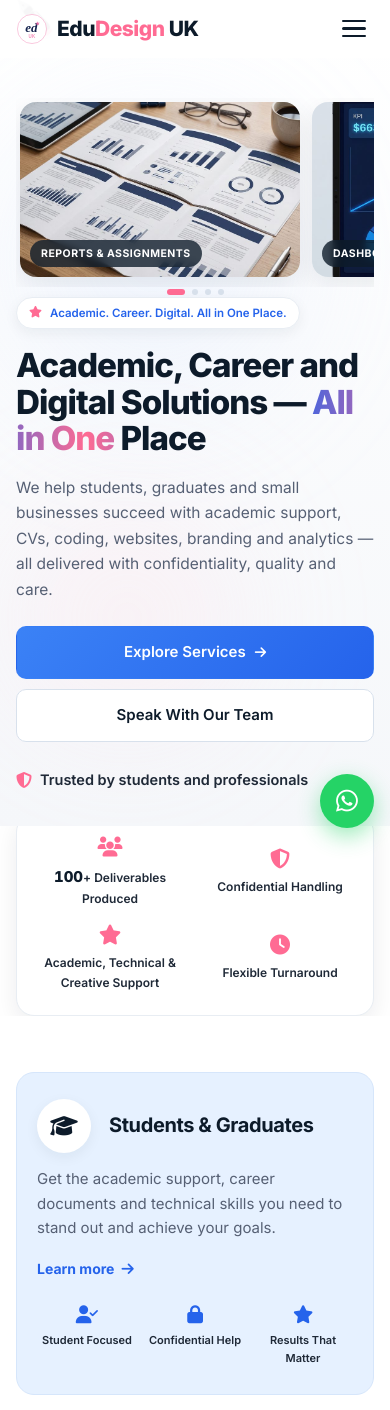
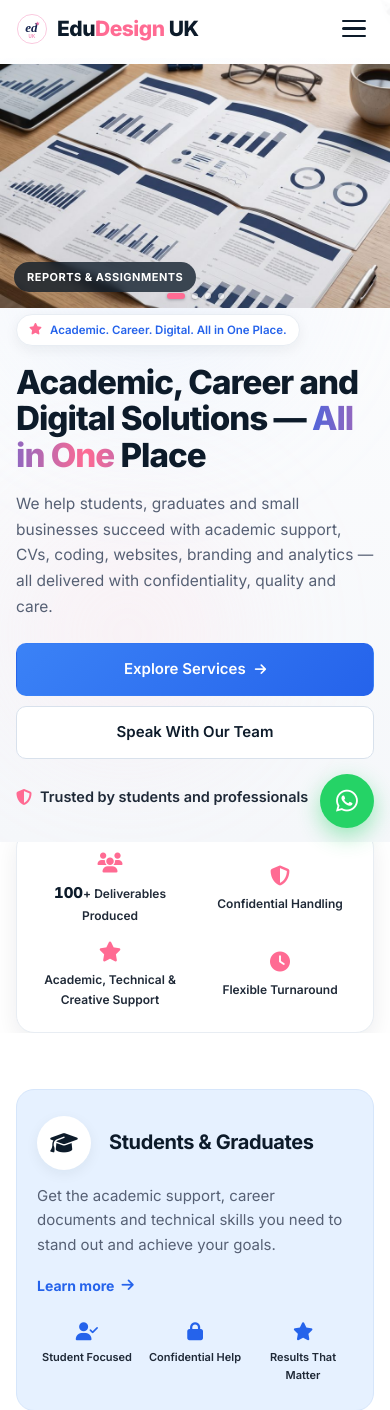
Before and after one commit to Noor1427/Edudesign-website, a Flask app: page / in a window 390 px wide. Shown: the top 1410 px of the page. Run offline with Flask 3, Linux system fonts and the light colour scheme.

Commit message:
Full-bleed top image banner on mobile; pen now weaves across whole page through section gaps (text-safe routing); cache v15
Co-Authored-By: Claude Fable 5 <noreply@anthropic.com>

```diff
--- a/index.html
+++ b/index.html
@@ -16,7 +16,7 @@
   <meta property="og:image" content="https://edudesign-pink.vercel.app/static/images/og-image.svg" />
   <meta name="twitter:card" content="summary_large_image" />
   <link rel="icon" type="image/svg+xml" href="/static/images/logo-circle.svg" />
-  <link rel="stylesheet" href="/static/css/style.css?v=14" />
+  <link rel="stylesheet" href="/static/css/style.css?v=15" />
   <link rel="preconnect" href="https://fonts.googleapis.com" />
   <link rel="preconnect" href="https://fonts.gstatic.com" crossorigin />
   <link href="https://fonts.googleapis.com/css2?family=Inter:wght@400;500;600;700;800&display=swap" rel="stylesheet" />
@@ -63,7 +63,7 @@
     <span class="sp-blob sp-b2"></span>
     <span class="sp-blob sp-b3"></span>
     <span class="sp-rings"></span>
-    <img class="splash-logo" src="/static/images/ed-logo.svg?v=14" alt="EduDesign UK" width="180" height="180" />
+    <img class="splash-logo" src="/static/images/ed-logo.svg?v=15" alt="EduDesign UK" width="180" height="180" />
     <p class="splash-hint">swipe to enter</p>
   </div>
 
@@ -371,8 +371,8 @@
 
   <a href="#" class="floating-whatsapp wa-link" data-msg="general" aria-label="Message EduDesign UK on WhatsApp"><i class="fa-brands fa-whatsapp"></i><span class="floating-tooltip">Message EduDesign UK</span></a>
 
-  <script src="/static/data/config.js?v=14"></script>
-  <script src="/static/data/feedback.js?v=14"></script>
-  <script src="/static/js/main.js?v=14"></script>
+  <script src="/static/data/config.js?v=15"></script>
+  <script src="/static/data/feedback.js?v=15"></script>
+  <script src="/static/js/main.js?v=15"></script>
 </body>
 </html>
--- a/policies/academic-integrity.html
+++ b/policies/academic-integrity.html
@@ -8,7 +8,7 @@
 <meta name="description" content="How EduDesign UK supports learning responsibly." />
 <link rel="canonical" href="https://edudesign-pink.vercel.app/policies/academic-integrity.html" />
 <link rel="icon" type="image/svg+xml" href="/static/images/logo-circle.svg" />
-<link rel="stylesheet" href="/static/css/style.css?v=14" />
+<link rel="stylesheet" href="/static/css/style.css?v=15" />
 <link rel="preconnect" href="https://fonts.googleapis.com" /><link rel="preconnect" href="https://fonts.gstatic.com" crossorigin />
 <link href="https://fonts.googleapis.com/css2?family=Inter:wght@400;500;600;700;800&display=swap" rel="stylesheet" />
 </head>
--- a/policies/confidentiality.html
+++ b/policies/confidentiality.html
@@ -8,7 +8,7 @@
 <meta name="description" content="How EduDesign UK keeps your information and work private." />
 <link rel="canonical" href="https://edudesign-pink.vercel.app/policies/confidentiality.html" />
 <link rel="icon" type="image/svg+xml" href="/static/images/logo-circle.svg" />
-<link rel="stylesheet" href="/static/css/style.css?v=14" />
+<link rel="stylesheet" href="/static/css/style.css?v=15" />
 <link rel="preconnect" href="https://fonts.googleapis.com" /><link rel="preconnect" href="https://fonts.gstatic.com" crossorigin />
 <link href="https://fonts.googleapis.com/css2?family=Inter:wght@400;500;600;700;800&display=swap" rel="stylesheet" />
 </head>
--- a/policies/cookies.html
+++ b/policies/cookies.html
@@ -8,7 +8,7 @@
 <meta name="description" content="How EduDesign UK uses cookies and similar technologies." />
 <link rel="canonical" href="https://edudesign-pink.vercel.app/policies/cookies.html" />
 <link rel="icon" type="image/svg+xml" href="/static/images/logo-circle.svg" />
-<link rel="stylesheet" href="/static/css/style.css?v=14" />
+<link rel="stylesheet" href="/static/css/style.css?v=15" />
 <link rel="preconnect" href="https://fonts.googleapis.com" /><link rel="preconnect" href="https://fonts.gstatic.com" crossorigin />
 <link href="https://fonts.googleapis.com/css2?family=Inter:wght@400;500;600;700;800&display=swap" rel="stylesheet" />
 </head>
--- a/policies/feedback.html
+++ b/policies/feedback.html
@@ -8,7 +8,7 @@
 <meta name="description" content="How EduDesign UK handles feedback and reviews." />
 <link rel="canonical" href="https://edudesign-pink.vercel.app/policies/feedback.html" />
 <link rel="icon" type="image/svg+xml" href="/static/images/logo-circle.svg" />
-<link rel="stylesheet" href="/static/css/style.css?v=14" />
+<link rel="stylesheet" href="/static/css/style.css?v=15" />
 <link rel="preconnect" href="https://fonts.googleapis.com" /><link rel="preconnect" href="https://fonts.gstatic.com" crossorigin />
 <link href="https://fonts.googleapis.com/css2?family=Inter:wght@400;500;600;700;800&display=swap" rel="stylesheet" />
 </head>
--- a/policies/privacy.html
+++ b/policies/privacy.html
@@ -8,7 +8,7 @@
 <meta name="description" content="How EduDesign UK collects, uses and protects your personal information." />
 <link rel="canonical" href="https://edudesign-pink.vercel.app/policies/privacy.html" />
 <link rel="icon" type="image/svg+xml" href="/static/images/logo-circle.svg" />
-<link rel="stylesheet" href="/static/css/style.css?v=14" />
+<link rel="stylesheet" href="/static/css/style.css?v=15" />
 <link rel="preconnect" href="https://fonts.googleapis.com" /><link rel="preconnect" href="https://fonts.gstatic.com" crossorigin />
 <link href="https://fonts.googleapis.com/css2?family=Inter:wght@400;500;600;700;800&display=swap" rel="stylesheet" />
 </head>
--- a/policies/refund.html
+++ b/policies/refund.html
@@ -8,7 +8,7 @@
 <meta name="description" content="When and how refunds apply for EduDesign UK services." />
 <link rel="canonical" href="https://edudesign-pink.vercel.app/policies/refund.html" />
 <link rel="icon" type="image/svg+xml" href="/static/images/logo-circle.svg" />
-<link rel="stylesheet" href="/static/css/style.css?v=14" />
+<link rel="stylesheet" href="/static/css/style.css?v=15" />
 <link rel="preconnect" href="https://fonts.googleapis.com" /><link rel="preconnect" href="https://fonts.gstatic.com" crossorigin />
 <link href="https://fonts.googleapis.com/css2?family=Inter:wght@400;500;600;700;800&display=swap" rel="stylesheet" />
 </head>
--- a/policies/revision.html
+++ b/policies/revision.html
@@ -8,7 +8,7 @@
 <meta name="description" content="How revisions work for EduDesign UK deliverables." />
 <link rel="canonical" href="https://edudesign-pink.vercel.app/policies/revision.html" />
 <link rel="icon" type="image/svg+xml" href="/static/images/logo-circle.svg" />
-<link rel="stylesheet" href="/static/css/style.css?v=14" />
+<link rel="stylesheet" href="/static/css/style.css?v=15" />
 <link rel="preconnect" href="https://fonts.googleapis.com" /><link rel="preconnect" href="https://fonts.gstatic.com" crossorigin />
 <link href="https://fonts.googleapis.com/css2?family=Inter:wght@400;500;600;700;800&display=swap" rel="stylesheet" />
 </head>
--- a/policies/terms.html
+++ b/policies/terms.html
@@ -8,7 +8,7 @@
 <meta name="description" content="The terms that apply when you use EduDesign UK services." />
 <link rel="canonical" href="https://edudesign-pink.vercel.app/policies/terms.html" />
 <link rel="icon" type="image/svg+xml" href="/static/images/logo-circle.svg" />
-<link rel="stylesheet" href="/static/css/style.css?v=14" />
+<link rel="stylesheet" href="/static/css/style.css?v=15" />
 <link rel="preconnect" href="https://fonts.googleapis.com" /><link rel="preconnect" href="https://fonts.gstatic.com" crossorigin />
 <link href="https://fonts.googleapis.com/css2?family=Inter:wght@400;500;600;700;800&display=swap" rel="stylesheet" />
 </head>
--- a/static/css/style.css
+++ b/static/css/style.css
@@ -796,7 +796,7 @@ section{padding:72px 0}
 /* ── phones: hide the decorative hero collage, tidy hero ── */
 @media (max-width:600px){
   .collage{display:none}
-  .hero{padding:98px 0 34px}
+  .hero{padding:64px 0 34px}
   .hero-inner{gap:0}
   .hero-pill{font-size:11.5px;padding:7px 12px;margin-bottom:18px;white-space:normal;line-height:1.4}
   .hero-title{font-size:clamp(30px,8.5vw,40px)}
@@ -874,21 +874,21 @@ section{padding:72px 0}
 /* ════════ MOBILE TOP IMAGE SHOWCASE ════════ */
 .mob-show{display:none}
 @media (max-width:600px){
-  .mob-show{display:block;order:-1;margin-bottom:2px}
-  .mob-track{display:flex;gap:12px;overflow-x:auto;scroll-snap-type:x mandatory;padding:4px 4px 10px;-webkit-overflow-scrolling:touch;scrollbar-width:none}
+  .mob-show{display:block;order:-1;position:relative;margin:0 calc(50% - 50vw) 6px}
+  .mob-track{display:flex;gap:0;overflow-x:auto;scroll-snap-type:x mandatory;padding:0;-webkit-overflow-scrolling:touch;scrollbar-width:none}
   .mob-track::-webkit-scrollbar{display:none}
-  .ms-slide{flex:0 0 80%;scroll-snap-align:center;margin:0;position:relative;border-radius:16px;overflow:hidden;box-shadow:var(--shadow);aspect-ratio:16/10;background:var(--bg-soft);animation:fadeUp .6s ease both}
+  .ms-slide{flex:0 0 100%;scroll-snap-align:center;margin:0;position:relative;border-radius:0;overflow:hidden;aspect-ratio:16/10;background:var(--bg-soft);animation:fadeUp .6s ease both}
   .ms-slide:nth-child(2){animation-delay:.08s}
   .ms-slide:nth-child(3){animation-delay:.16s}
   .ms-slide img{width:100%;height:100%;object-fit:cover;display:block}
-  .ms-slide figcaption{position:absolute;left:10px;bottom:10px;background:rgba(13,27,42,.78);color:#fff;font-size:10.5px;font-weight:700;letter-spacing:.5px;text-transform:uppercase;padding:5px 11px;border-radius:50px;backdrop-filter:blur(4px)}
-  .mob-dots{display:flex;justify-content:center;gap:7px;margin-top:2px}
-  .mob-dots i{width:6px;height:6px;border-radius:50%;background:var(--line-2);transition:all .3s ease}
+  .ms-slide figcaption{position:absolute;left:14px;bottom:16px;background:rgba(13,27,42,.78);color:#fff;font-size:11px;font-weight:700;letter-spacing:.5px;text-transform:uppercase;padding:6px 13px;border-radius:50px;backdrop-filter:blur(4px)}
+  .mob-dots{position:absolute;left:0;right:0;bottom:9px;display:flex;justify-content:center;gap:7px;z-index:2}
+  .mob-dots i{width:6px;height:6px;border-radius:50%;background:rgba(255,255,255,.6);box-shadow:0 1px 3px rgba(13,27,42,.3);transition:all .3s ease}
   .mob-dots i.on{width:18px;border-radius:4px;background:var(--pink)}
 }
 
 /* ════════ PEN TRAIL (zig-zag line drawn down the page) ════════ */
-#penTrail{position:absolute;top:0;left:0;width:90px;z-index:60;pointer-events:none;overflow:visible}
+#penTrail{position:absolute;top:0;left:0;width:100%;z-index:60;pointer-events:none;overflow:visible}
 #penTrailPen{filter:drop-shadow(0 3px 6px rgba(13,27,42,.35))}
 @keyframes penWiggle2{0%,100%{transform:rotate(0deg)}50%{transform:rotate(3deg)}}
 .pen-wiggle{animation:penWiggle2 1.15s ease-in-out infinite}
--- a/static/js/main.js
+++ b/static/js/main.js
@@ -235,10 +235,29 @@
   let trailLen = 0;
   function buildTrail() {
     if (!trail || !trailPath) return;
-    const H = document.documentElement.scrollHeight;
+    const doc = document.documentElement, H = doc.scrollHeight, W = doc.clientWidth;
+    trail.setAttribute("width", W);
     trail.setAttribute("height", H);
-    let d = "M18 0", y = 0, left = false;
-    while (y < H) { y = Math.min(y + 280, H); d += ` L${left ? 14 : 34} ${y}`; left = !left; }
+    /* route: run down the side gutters (clear of text), and swing across the
+       page only inside the whitespace gaps between content blocks */
+    const blocks = $$("main > section, main > .marquee, body > footer");
+    const sY = scrollY;
+    const inner = (b) => { const c = b.querySelector(":scope > .container") || b;
+      const r = c.getBoundingClientRect(); return { top: r.top + sY, bottom: r.bottom + sY }; };
+    const Lx = 9, Rx = W - 9;
+    let side = 1, d = `M ${Rx} 0`, prev = null;
+    blocks.forEach((b) => {
+      if (b.getBoundingClientRect().height < 2) return; /* skip hidden sections */
+      if (!prev) { prev = inner(b); return; }
+      const cur = inner(b), gapTop = prev.bottom, gapBot = cur.top;
+      if (gapBot - gapTop >= 18) {
+        const mid = (gapTop + gapBot) / 2, h = Math.min(26, (gapBot - gapTop) / 2 - 2);
+        d += ` L ${side ? Rx : Lx} ${Math.round(mid - h)} L ${side ? Lx : Rx} ${Math.round(mid + h)}`;
+        side = 1 - side;
+      }
+      prev = cur;
+    });
+    d += ` L ${side ? Rx : Lx} ${H}`;
     trailPath.setAttribute("d", d);
     trailLen = trailPath.getTotalLength();
     trailPath.style.strokeDasharray = trailLen;
```
Also changed, not shown: services.html (+4 -4 lines).
